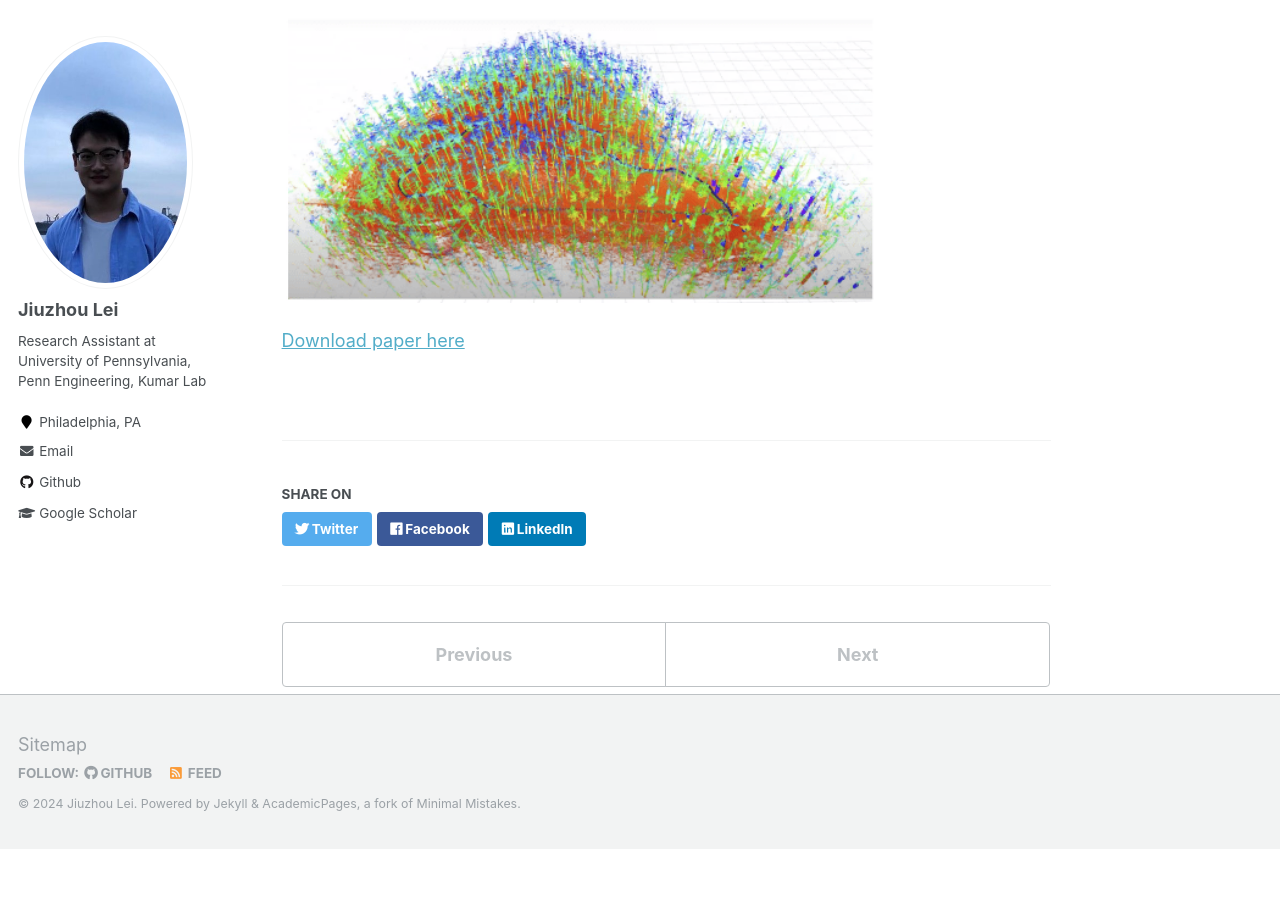
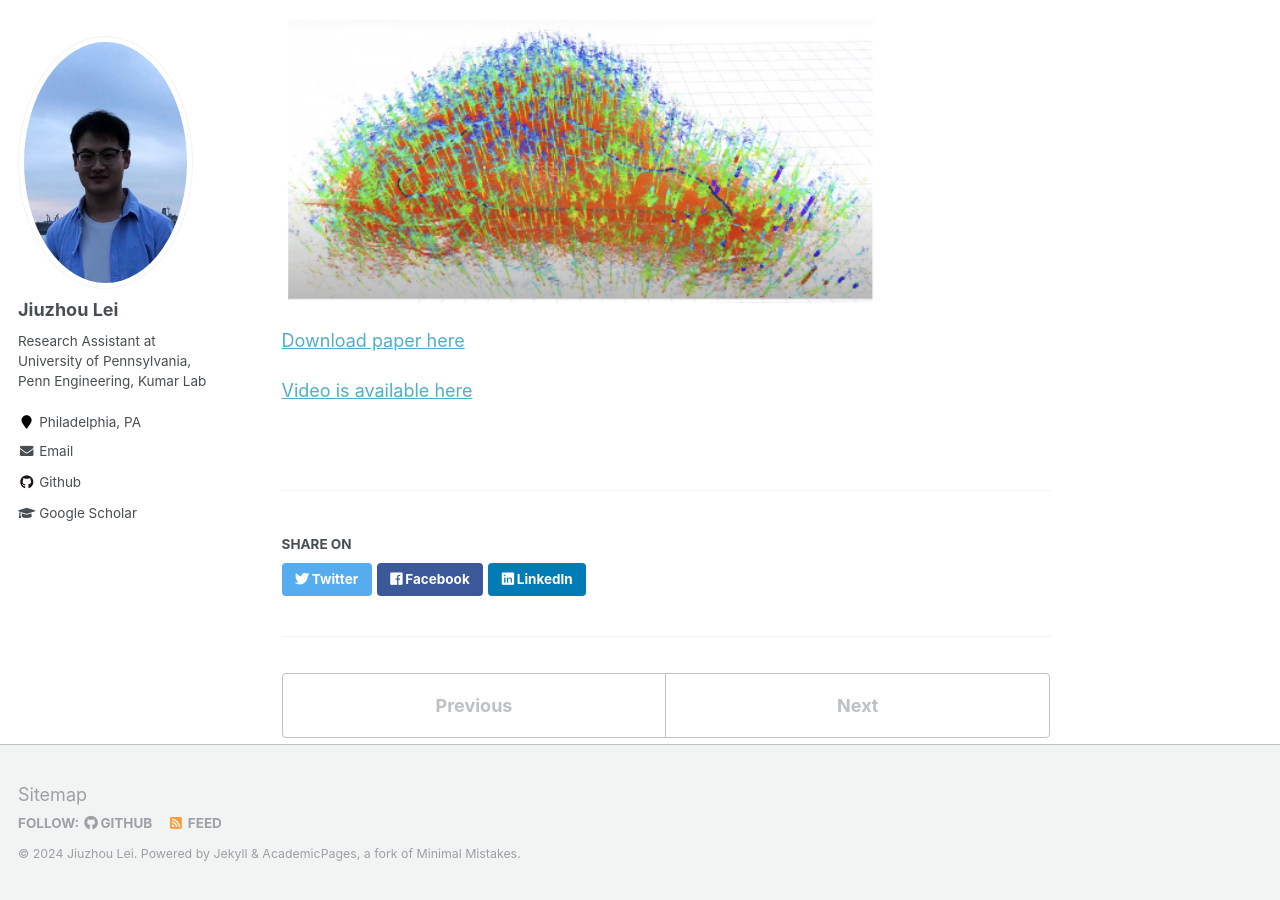
Before and after one commit to RollingOat/jiuzhou_lei.github.io, a Jekyll site: the page built from _publications/UAV_FORESTRY.md, in a window 1280 px wide and 900 px high, scrolled down 949 px. Built offline with Jekyll 4.4.1, drawn with Linux system fonts in a browser that asks for light colours; before the commit the page ends 1798 px from its top, so only the background shows below that.

Commit message:
Update UAV_FORESTRY.md

```diff
--- a/_publications/UAV_FORESTRY.md
+++ b/_publications/UAV_FORESTRY.md
@@ -39,3 +39,5 @@ robots after place recognition and map merging
 <img src='/images/forest_portfolio-min.png' width=600 height=300>
 
 [Download paper here](http://dx.doi.org/10.2139/ssrn.4518294)
+
+[Video is available here](https://drive.google.com/file/d/1BzFMDoIDILkZsAfjee1GTnMgdBeD1lxX/view?usp=drive_link)
```
